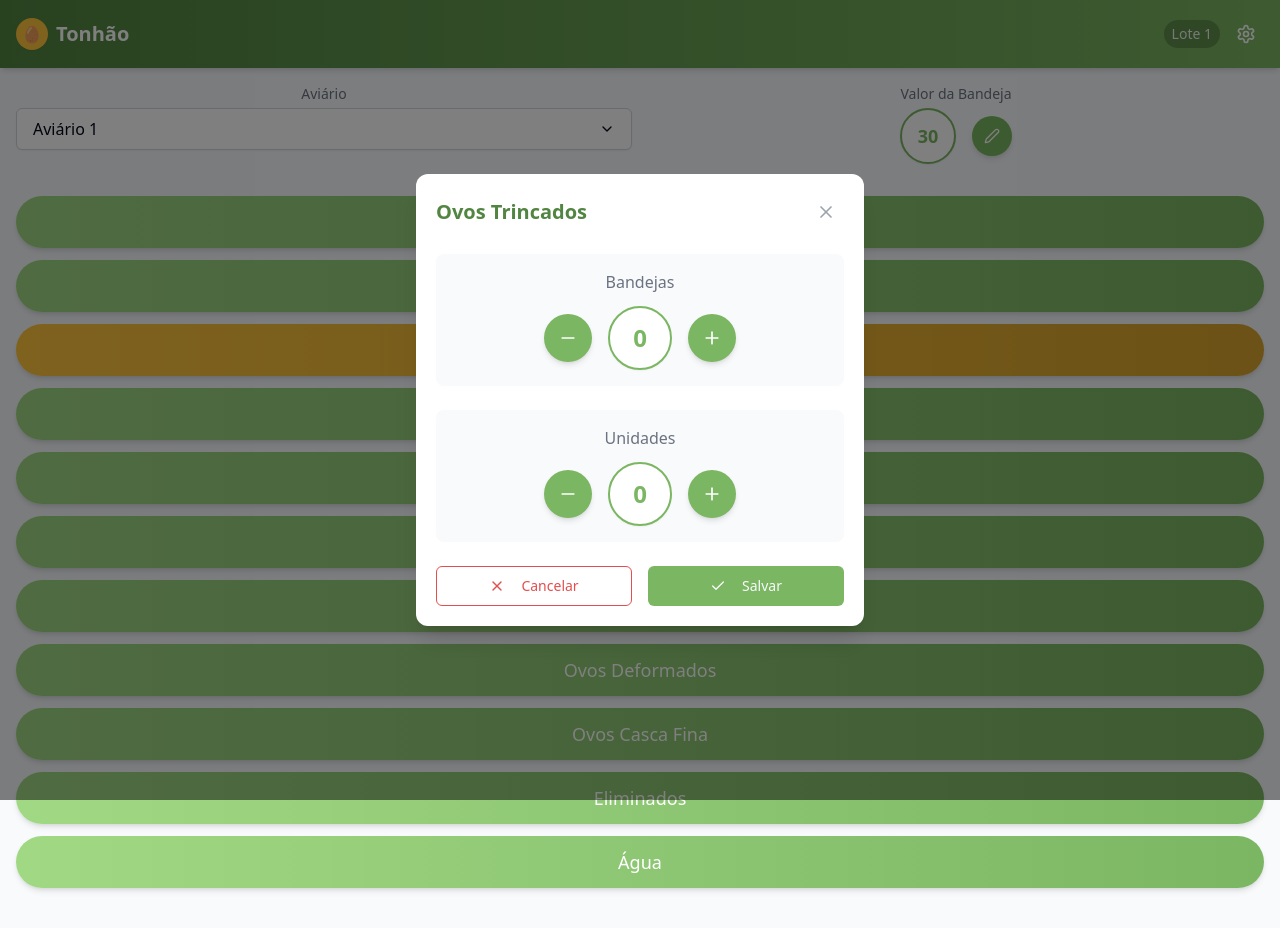
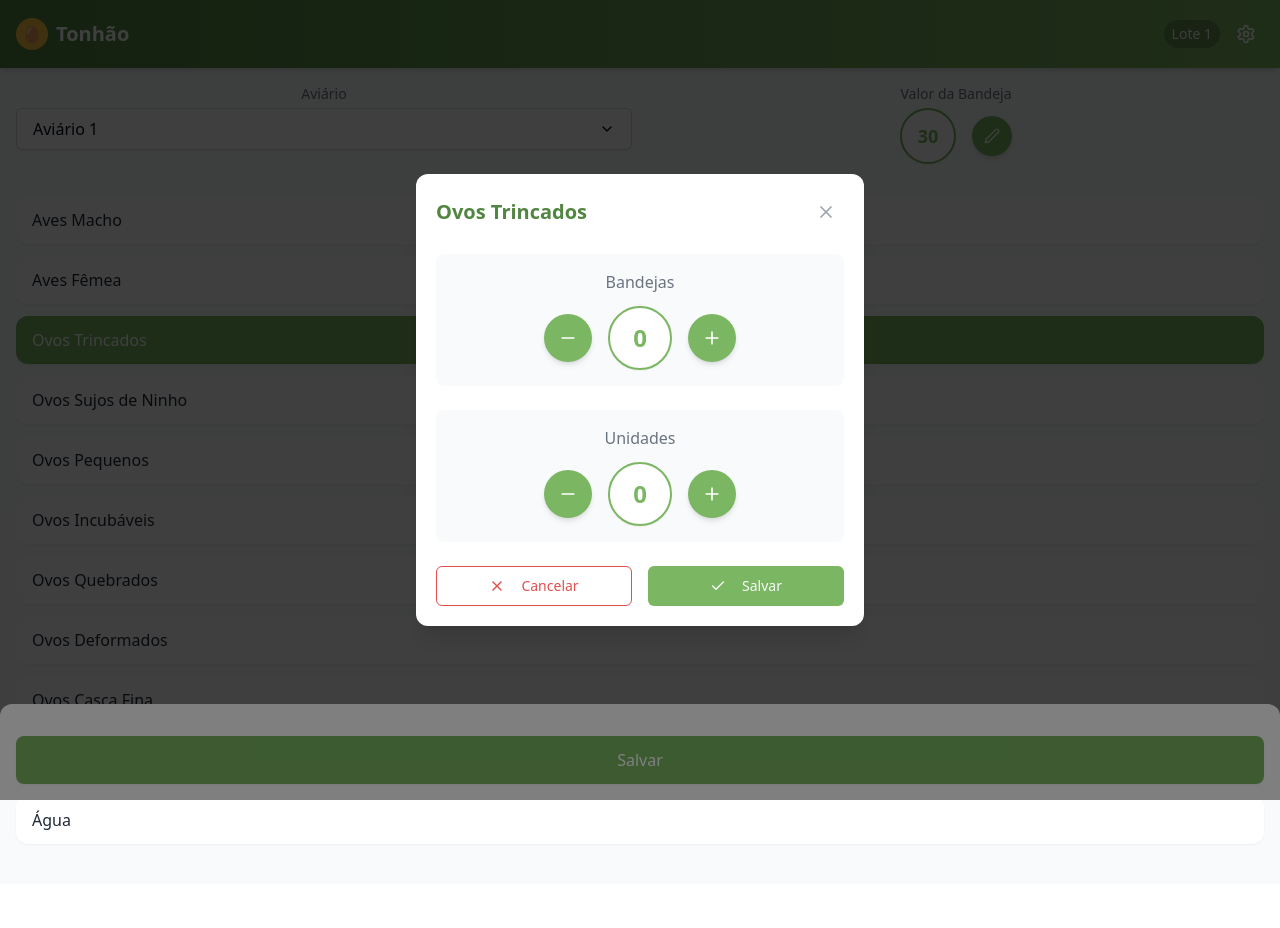
Before and after one commit to JoaoVitor75/egg-venture-manager, a React (Vite) app: page / in a window 1280 px wide. Both pictures are taken after a click on the button "Ovos Trincados". After the commit the page ends 884 px from the top, so only its background shows below. Built offline with nearby package versions, Linux system fonts and the light colour scheme.

Commit message:
Update egg types and input fields
\
- Modify egg types to remove trays for specific types.
- Update input fields and add a submit button.

```diff
--- a/src/components/EggTypeButton.tsx
+++ b/src/components/EggTypeButton.tsx
@@ -18,7 +18,11 @@ const EggTypeButton: React.FC<EggTypeButtonProps> = ({ egg }) => {
   return (
     <button
       onClick={handleClick}
-      className={isSelected ? 'egg-button-selected' : 'egg-button'}
+      className={`w-full py-3 px-4 rounded-xl text-left font-medium relative shadow-sm ${
+        isSelected
+          ? 'bg-egg-green text-white'
+          : 'bg-white text-gray-800 hover:bg-gray-50'
+      }`}
     >
       {egg.name}
       {egg.count > 0 && (
--- a/src/contexts/EggContext.tsx
+++ b/src/contexts/EggContext.tsx
@@ -1,4 +1,3 @@
-
 import React, { createContext, useContext, useState, useEffect } from 'react';
 import { EggType, Aviary, Batch, CollectionMode } from '@/types';
 
@@ -20,23 +19,24 @@ interface EggContextType {
   addAviary: (batchId: string, aviary: Aviary) => void;
   updateAviary: (batchId: string, aviary: Aviary) => void;
   deleteAviary: (batchId: string, aviaryId: string) => void;
+  clearSelectedEggData: () => void;
 }
 
 const EggContext = createContext<EggContextType | undefined>(undefined);
 
 // Default data
 const defaultEggs: EggType[] = [
-  { id: '1', name: 'Machos', count: 0, trays: 0, units: 0 },
-  { id: '2', name: 'Fêmeas', count: 0, trays: 0, units: 0 },
-  { id: '3', name: 'Ovos Trincados', count: 0, trays: 0, units: 0 },
-  { id: '4', name: 'Ovos Sujos de Ninho', count: 0, trays: 0, units: 0 },
-  { id: '5', name: 'Ovos Pequenos', count: 0, trays: 0, units: 0 },
-  { id: '6', name: 'Ovos Incubáveis', count: 0, trays: 0, units: 0 },
-  { id: '7', name: 'Ovos Quebrados', count: 0, trays: 0, units: 0 },
-  { id: '8', name: 'Ovos Deformados', count: 0, trays: 0, units: 0 },
-  { id: '9', name: 'Ovos Casca Fina', count: 0, trays: 0, units: 0 },
-  { id: '10', name: 'Eliminados', count: 0, trays: 0, units: 0 },
-  { id: '11', name: 'Água', count: 0, trays: 0, units: 0 },
+  { id: '1', name: 'Aves Macho', count: 0, trays: 0, units: 0, useTrays: false },
+  { id: '2', name: 'Aves Fêmea', count: 0, trays: 0, units: 0, useTrays: false },
+  { id: '3', name: 'Ovos Trincados', count: 0, trays: 0, units: 0, useTrays: true },
+  { id: '4', name: 'Ovos Sujos de Ninho', count: 0, trays: 0, units: 0, useTrays: true },
+  { id: '5', name: 'Ovos Pequenos', count: 0, trays: 0, units: 0, useTrays: true },
+  { id: '6', name: 'Ovos Incubáveis', count: 0, trays: 0, units: 0, useTrays: true },
+  { id: '7', name: 'Ovos Quebrados', count: 0, trays: 0, units: 0, useTrays: true },
+  { id: '8', name: 'Ovos Deformados', count: 0, trays: 0, units: 0, useTrays: true },
+  { id: '9', name: 'Ovos Casca Fina', count: 0, trays: 0, units: 0, useTrays: true },
+  { id: '10', name: 'Eliminados', count: 0, trays: 0, units: 0, useTrays: true },
+  { id: '11', name: 'Água', count: 0, trays: 0, units: 0, useTrays: false },
 ];
 
 const defaultBatches: Batch[] = [
@@ -99,12 +99,20 @@ export const EggProvider: React.FC<{ children: React.ReactNode }> = ({ children
     setEggs(prevEggs =>
       prevEggs.map(egg => {
         if (egg.id === id) {
-          const totalCount = (trays * (selectedAviary?.trayValue || 30)) + units;
+          const totalCount = egg.useTrays
+            ? (trays * (selectedAviary?.trayValue || 30)) + units
+            : units;
           return { ...egg, count: totalCount, trays, units };
         }
         return egg;
       })
     );
+  };
+
+  const clearSelectedEggData = () => {
+    if (selectedEgg) {
+      setSelectedEgg({ ...selectedEgg, trays: 0, units: 0 });
+    }
   };
 
   const addBatch = (batch: Batch) => {
@@ -229,6 +237,7 @@ export const EggProvider: React.FC<{ children: React.ReactNode }> = ({ children
       addAviary,
       updateAviary,
       deleteAviary,
+      clearSelectedEggData,
     }}>
       {children}
     </EggContext.Provider>
--- a/src/pages/Home.tsx
+++ b/src/pages/Home.tsx
@@ -5,9 +5,17 @@ import EggCounter from '@/components/EggCounter';
 import { useEggContext } from '@/contexts/EggContext';
 import AviarySelector from '@/components/AviarySelector';
 import TrayValueDisplay from '@/components/TrayValueDisplay';
+import { useEffect } from 'react';
 
 const Home = () => {
-  const { eggs, selectedEgg } = useEggContext();
+  const { eggs, selectedEgg, setSelectedEgg } = useEggContext();
+
+  // Fechar o contador quando mudar de página
+  useEffect(() => {
+    return () => {
+      setSelectedEgg(null);
+    };
+  }, [setSelectedEgg]);
 
   return (
     <div className="min-h-screen bg-slate-50 flex flex-col">
@@ -26,7 +34,39 @@ const Home = () => {
         </div>
       </div>
 
-      {selectedEgg && <EggCounter />}
+      {selectedEgg && <EggCounterWithSubmit />}
+    </div>
+  );
+};
+
+const EggCounterWithSubmit = () => {
+  const { selectedEgg, updateEggCount, clearSelectedEggData, setSelectedEgg } = useEggContext();
+
+  if (!selectedEgg) return null;
+
+  const handleSubmit = () => {
+    // Atualiza os dados
+    updateEggCount(selectedEgg.id, selectedEgg.trays, selectedEgg.units);
+
+    // Limpa os campos
+    clearSelectedEggData();
+
+    // Fecha o contador
+    setSelectedEgg(null);
+  };
+
+  return (
+    <div className="fixed inset-0 bg-black/50 flex items-end z-50">
+      <div className="w-full bg-white rounded-t-xl p-4 space-y-4">
+        <EggCounter />
+
+        <button
+          onClick={handleSubmit}
+          className="w-full py-3 bg-egg-green text-white font-medium rounded-lg shadow-sm"
+        >
+          Salvar
+        </button>
+      </div>
     </div>
   );
 };
--- a/src/types/index.ts
+++ b/src/types/index.ts
@@ -5,6 +5,7 @@ export interface EggType {
   count: number;
   trays: number;
   units: number;
+  useTrays: boolean;
 }
 
 export interface Aviary {
```
